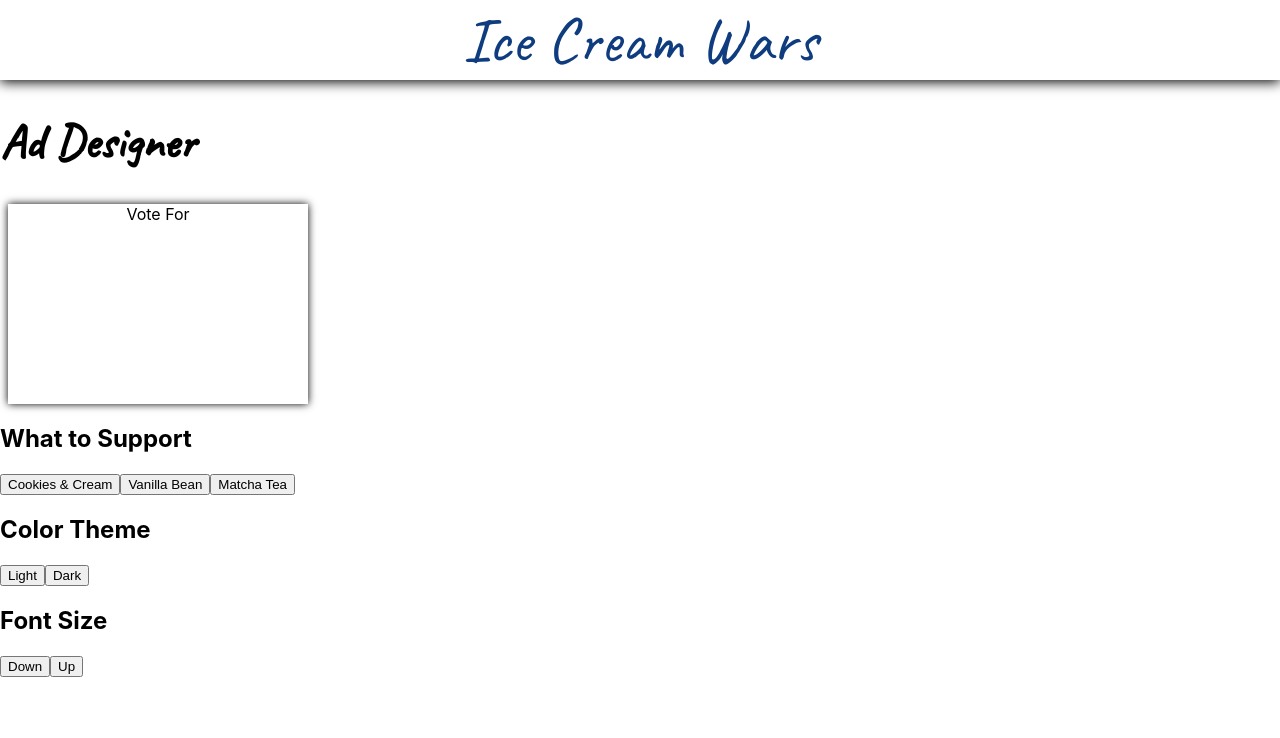
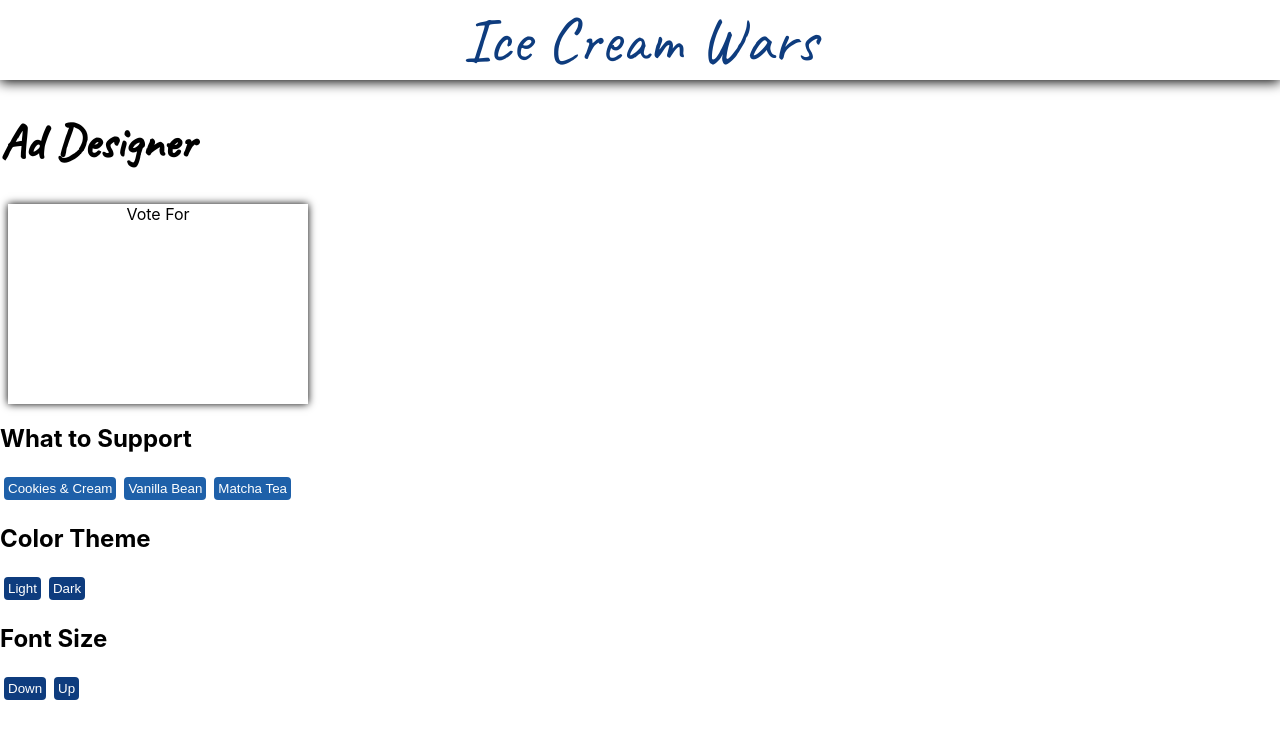
Before and after one commit to dairsmithgit/react-lab1, a React (Create React App) app: page / in a window 1280 px wide. Shown: the top 738 px of the page. Built offline with nearby package versions, Linux system fonts and the light colour scheme.

Commit message:
flavor buttons

```diff
--- a/src/components/AdDesigner.css
+++ b/src/components/AdDesigner.css
@@ -10,3 +10,30 @@
     font-family: 'Caveat', cursive;
     font-size: 48px;
 }
+
+button {
+    background-color: #0e3c7e;
+    color: white;
+    margin: 4px;
+    border: none;
+    padding: 4px;
+    border-radius: 4px;
+}
+
+.buttonActive {
+    background-color: #1e60a9;
+    color: white;
+    margin: 4px;
+    border: none;
+    padding: 4px;
+    border-radius: 4px;
+}
+
+.buttonDisabled {
+    background-color: gray;
+    color: white;
+    margin: 4px;
+    border: none;
+    padding: 4px;
+    border-radius: 4px;
+}
--- a/src/components/AdDesigner.tsx
+++ b/src/components/AdDesigner.tsx
@@ -3,7 +3,27 @@ import './AdDesigner.css';
 
 function AdDesigner() {
     const [ adFlavor, setFlavor ] = useState("");
-    let addClass = "";
+    let addClassCookie = "";
+    let addClassVanilla = "";
+    let addClassMatcha = "";
+
+    if (adFlavor === "Cookies & Cream") {
+        addClassCookie = " buttonDisabled";
+    } else {
+        addClassCookie = " buttonActive";
+    }
+
+    if (adFlavor === "Vanilla Bean") {
+        addClassVanilla = " buttonDisabled";
+    } else {
+        addClassVanilla = " buttonActive";
+    }
+
+    if (adFlavor === "Matcha Tea") {
+        addClassMatcha = " buttonDisabled";
+    } else {
+        addClassMatcha = " buttonActive";
+    }
 
     function changeFlavorCookie() {
         setFlavor("Cookies & Cream");
@@ -24,9 +44,9 @@ function AdDesigner() {
             </div>
             <h2>What to Support</h2>
             <p>
-                <button onClick={changeFlavorCookie}>Cookies &amp; Cream</button>
-                <button onClick={changeFlavorVanilla}>Vanilla Bean</button>
-                <button onClick={changeFlavorMatcha}>Matcha Tea</button>
+                <button className={addClassCookie} onClick={changeFlavorCookie}>Cookies &amp; Cream</button>
+                <button className={addClassVanilla} onClick={changeFlavorVanilla}>Vanilla Bean</button>
+                <button className={addClassMatcha} onClick={changeFlavorMatcha}>Matcha Tea</button>
             </p>
             <h2>Color Theme</h2>
             <p>
```
